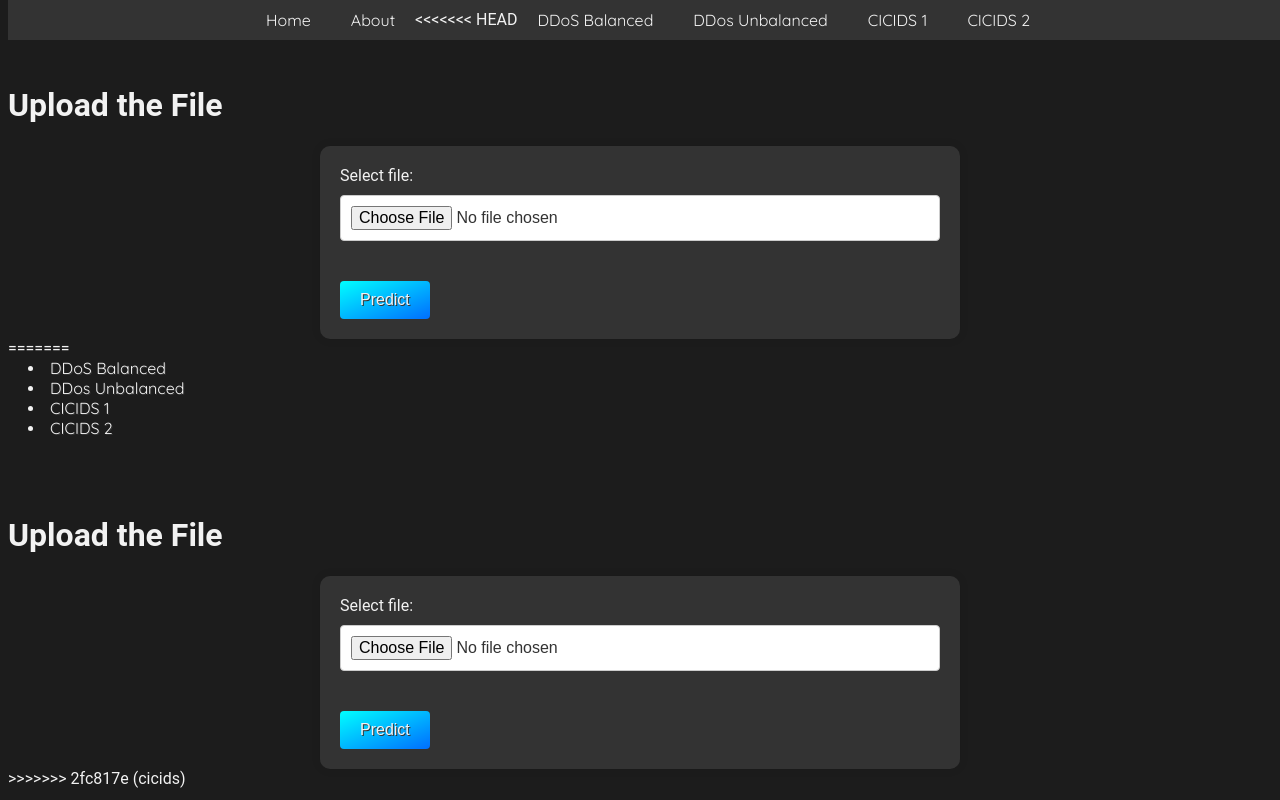
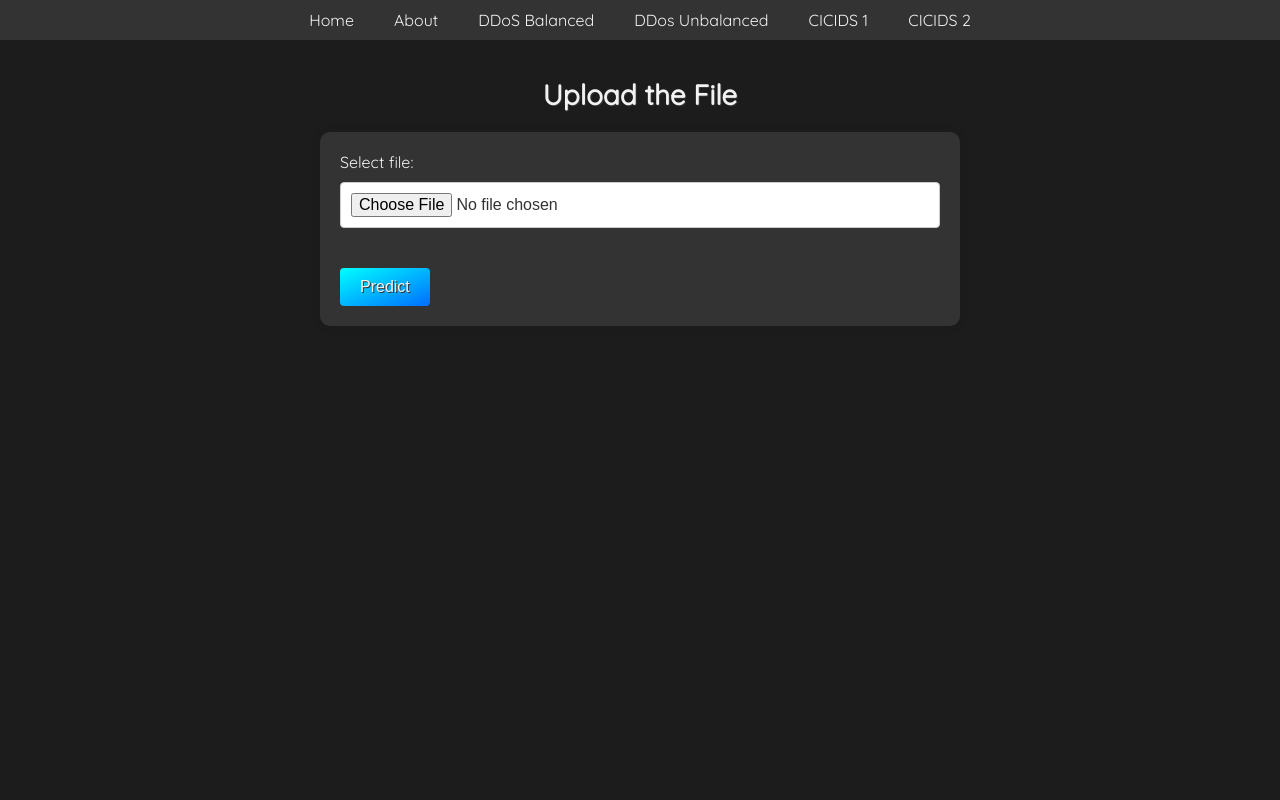
Before and after one commit to vartikatrao/DdosAttackDetection, a Flask app: page /CICIDS_1 in a window 1280 px wide. Run offline with Flask 3, Linux system fonts and the light colour scheme.

Commit message:
added cicids2

```diff
--- a/Templates/CICIDS_1.html
+++ b/Templates/CICIDS_1.html
@@ -2,35 +2,21 @@
 <html>
   <head>
     <title>Lets predict !</title>
-<<<<<<< HEAD
-    <link rel="preconnect" href="https://fonts.googleapis.com">
-    <link rel="preconnect" href="https://fonts.gstatic.com" crossorigin>
-    <link href="https://fonts.googleapis.com/css2?family=Quicksand:wght@300;400&display=swap" rel="stylesheet">
-=======
     <link rel="preconnect" href="https://fonts.googleapis.com" />
     <link rel="preconnect" href="https://fonts.gstatic.com" crossorigin />
     <link
       href="https://fonts.googleapis.com/css2?family=Quicksand:wght@300;400&display=swap"
       rel="stylesheet"
     />
->>>>>>> 2fc817e (cicids)
     <style>
       body {
         background-color: #1c1c1c;
         color: #f2f2f2;
-<<<<<<< HEAD
-        font-family: 'Quicksand', sans-serif;
-=======
         font-family: "Quicksand", sans-serif;
->>>>>>> 2fc817e (cicids)
         margin: 0;
         padding: 0;
       }
 
-<<<<<<< HEAD
-
-=======
->>>>>>> 2fc817e (cicids)
       h1 {
         color: #f2f2f2;
         font-size: 28px;
@@ -39,11 +25,7 @@
         text-align: center;
         text-shadow: 1px 1px #333;
         animation: fadein 1s;
-<<<<<<< HEAD
-        font-family: 'Quicksand', sans-serif;
-=======
         font-family: "Quicksand", sans-serif;
->>>>>>> 2fc817e (cicids)
       }
 
       form {
@@ -58,11 +40,7 @@
 
       label {
         display: block;
-<<<<<<< HEAD
-        font-family: 'Quicksand', sans-serif;
-=======
         font-family: "Quicksand", sans-serif;
->>>>>>> 2fc817e (cicids)
         font-size: 16px;
         margin-bottom: 10px;
         text-shadow: 1px 1px #333;
@@ -94,36 +72,12 @@
         animation: fadein 1s;
       }
 
-<<<<<<< HEAD
-
-=======
->>>>>>> 2fc817e (cicids)
       input[type="submit"]:hover {
         background-color: #3e8e41;
         animation: pulse 0.5s;
       }
 
       @keyframes fadein {
-<<<<<<< HEAD
-        from { opacity: 0; }
-        to { opacity: 1; }
-      }
-
-      @keyframes slidein {
-        from { transform: translateX(-50px); opacity: 0; }
-        to { transform: translateX(0); opacity: 1; }
-      }
-
-      @keyframes pulse {
-        0% { transform: scale(1); }
-        50% { transform: scale(1.1); }
-        100% { transform: scale(1); }
-      }
-      body {
-  font-family: 'Roboto', sans-serif;
-}
-
-=======
         from {
           opacity: 0;
         }
@@ -157,7 +111,6 @@
       body {
         font-family: "Roboto", sans-serif;
       }
->>>>>>> 2fc817e (cicids)
     </style>
   </head>
   <body>
@@ -165,57 +118,6 @@
       <ul>
         <li><a href="{{ url_for('index')}}" class="btn-primary">Home</a></li>
         <li><a href="{{ url_for('about')}}" class="btn-primary">About</a></li>
-<<<<<<< HEAD
-        <li><a href="{{ url_for('kaggle_balanced')}}" class="btn-primary">DDoS Balanced</a></li>
-        <li><a href="{{ url_for('kaggle_unbalanced')}}" class="btn-primary">DDos Unbalanced</a></li>
-        <li><a href="{{ url_for('CICIDS_1')}}" class="btn-primary">CICIDS 1</a></li>
-        <li><a href="{{ url_for('CICIDS_2')}}" class="btn-primary">CICIDS 2</a></li>
-      </ul>
-  </nav>
-  <br>
-  <br>
-  <br>
-
-  <h1>Upload the File</h1>
-  <form form method="POST" enctype="multipart/form-data" action="{{ url_for('predictautoencoder') }}">
-    <label for="csvFile">Select file:</label>
-
-    <input type="file" id="fileInput" name="fileInput">
-  <br>
-  <input type="submit" value="Predict">
-  </form>
-
-  <style>
-    nav {
-      background-color: #333;
-      padding: 10px 0;
-      position: fixed;
-      top: 0;
-      width: 100%;
-    }
-
-    ul {
-      display: flex;
-      justify-content: center;
-      list-style-type: none;
-      margin: 0;
-      padding: 0;
-    }
-
-    li {
-      margin: 0 20px;
-    }
-
-    a {
-      color: #f2f2f2;
-      font-family: 'Quicksand', sans-serif;
-      text-decoration: none;
-      text-shadow: 1px 1px #333;
-    }
-  </style>
-</body>
-
-=======
         <li>
           <a href="{{ url_for('kaggle_balanced')}}" class="btn-primary"
             >DDoS Balanced</a
@@ -281,5 +183,4 @@
       }
     </style>
   </body>
->>>>>>> 2fc817e (cicids)
 </html>
--- a/app.py
+++ b/app.py
@@ -35,7 +35,7 @@ def CICIDS_1():
 
 @app.route('/CICIDS_2')
 def CICIDS_2():
-    return render_template('CICIDS_2')
+    return render_template('CICIDS_2.html')
 
 @app.route('/')
 def index():
@@ -45,8 +45,8 @@ def index():
 def selectdataset():
     return render_template('selectdataset.html')
 
-model_cnn_balanced = keras.models.load_model('models/kaggle/balanced/cnn_model.h5')
-model_dnn_balanced= keras.models.load_model('models/kaggle/balanced/dnn_model.h5')
+model_cnn_balanced = keras.models.load_model('models//kaggle//balanced//cnn_model.h5')
+model_dnn_balanced= keras.models.load_model('models//kaggle//balanced//dnn_model.h5')
 @app.route('/predict_balanced', methods=['GET', 'POST'])
 def predict_balanced():
     if request.method == 'POST':
@@ -207,8 +207,8 @@ def predict_balanced():
         return render_template('results.html')
 
 
-model_cnn_unbalanced = keras.models.load_model('models/kaggle/unbalanced/imbal_dnn_model.h5')
-model_dnn_unbalanced= keras.models.load_model('models/kaggle/unbalanced/unbalanced_cnn.h5')
+model_cnn_unbalanced = keras.models.load_model('models//kaggle//unbalanced//imbal_dnn_model.h5')
+model_dnn_unbalanced= keras.models.load_model('models//kaggle//unbalanced//unbalanced_cnn.h5')
 @app.route('/predict_unbalanced', methods=['GET', 'POST'])
 def predict_unbalanced():
     if request.method == 'POST':
@@ -368,8 +368,8 @@ def preprocess_cicids17_model(df):
     scaler = StandardScaler()
     X_scaled = scaler.fit_transform(data_np)
     return X_scaled
-cicids1dcnn=keras.models.load_model('models/cicids1/dcnn_model.h5')
-cicids1dnn=keras.models.load_model('models/cicids1/dnn_model.h5')
+cicids1dcnn=keras.models.load_model('models//CICIDS_1//dcnn_model.h5')
+cicids1dnn=keras.models.load_model('models//CICIDS_1//dnn_model.h5')
 @app.route('/predict_CICIDS1', methods=['GET', 'POST'])
 def predict_CICIDS1():
     if request.method == 'POST':
@@ -451,6 +451,90 @@ def predict_CICIDS1():
     else:
         return render_template('results.html')
 
+# cicids2_resnet=keras.models.load_model('models//CICIDS_2//resnet_model.h5')
+# cicids2_vgg16=keras.models.load_model('models//CICIDS_2//vgg_16_model.h5')
+
+@app.route('/predict_CICIDS2', methods=['GET', 'POST'])
+def predict_CICIDS2():
+    if request.method == 'POST':
+        file = request.files['fileInput']
+        df = pd.read_csv(file)
+        X = preprocess_cicids17_model(df)
+
+        start_time_cnn = time.time()
+        # pred_cnn = cicids2_resnet.predict(X)
+        pred_cnn=0
+        end_time_cnn = time.time()
+        inference_time_cnn = end_time_cnn - start_time_cnn
+
+        start_time_dnn = time.time()
+        # pred_dnn = cicids2_vgg16.predict(X)
+        end_time_dnn = time.time()
+        inference_time_dnn = end_time_dnn - start_time_dnn
+
+        classes = ["Class {}".format(i) for i in range(15)]
+        print(classes)
+        print(pred_cnn)
+        print(pred_dnn)
+        attack_types_cnn = [classes[np.argmax(p)] for p in pred_cnn]
+        attack_types_dnn = [classes[np.argmax(p)] for p in pred_dnn]
+        label_mappings_dict = {
+            0: 'BENIGN',
+            1: 'Bot',
+            2: 'DDoS',
+            3: 'DoS GoldenEye',
+            4: 'DoS Hulk',
+            5: 'DoS Slowhttptest',
+            6: 'DoS slowloris',
+            7: 'FTP-Patator',
+            8: 'Heartbleed',
+            9: 'Infiltration',
+            10: 'PortScan',
+            11: 'SSH-Patator',
+            12: 'Web Attack ï¿½ Brute Force',
+            13: 'Web Attack ï¿½ Sql Injection',
+            14: 'Web Attack ï¿½ XSS'
+        }
+
+        cnn = [label_mappings_dict[np.argmax(label)] for label in pred_cnn]
+        dnn = [label_mappings_dict[np.argmax(label)] for label in pred_dnn]
+
+        # Now cnn and dnn contain the original labels
+        print("CNN Predictions:", cnn)
+        print("DNN Predictions:", dnn)
+
+        print(attack_types_cnn)
+        print(attack_types_dnn)
+        # Generate plot
+        models = ['Resnet', 'VGG 16']
+        inference_times = [inference_time_cnn, inference_time_dnn]
+
+        fig, ax = plt.subplots(figsize=(10, 8))
+        ax.bar(models[::-1], inference_times[::-1], color=['purple', 'coral'])
+        ax.set_xlabel('Models', fontsize=20, color="white")
+        ax.set_ylabel('Inference Times ', fontsize=20, color='white')
+        ax.set_title('Models vs Inference Times', fontsize=28, color= 'white')
+        ax.tick_params(axis='x', colors='white', labelsize=16)
+        ax.tick_params(axis='y', colors='white', labelsize=16)
+        ax.grid(False)
+        fig.patch.set_alpha(0)
+
+        # Save the plot to a buffer
+        buf = BytesIO()
+        plt.savefig(buf, format='png')
+        plt.close()
+
+        # Convert the buffer content to a string and encode it as base64
+        data = base64.b64encode(buf.getbuffer()).decode('ascii')
+        # Render the template with the results
+        return render_template('results.html',
+                               cnn_prediction=cnn,
+                               dnn_prediction=dnn,
+                               plot_data=data,
+                               cnn_inference_time=inference_time_cnn,
+                               dnn_inference_time=inference_time_dnn)
+    else:
+        return render_template('results.html')
 
 
 if __name__ == '__main__':
```
Also changed, not shown: Templates/CICIDS_2.html (+62 -30 lines).
